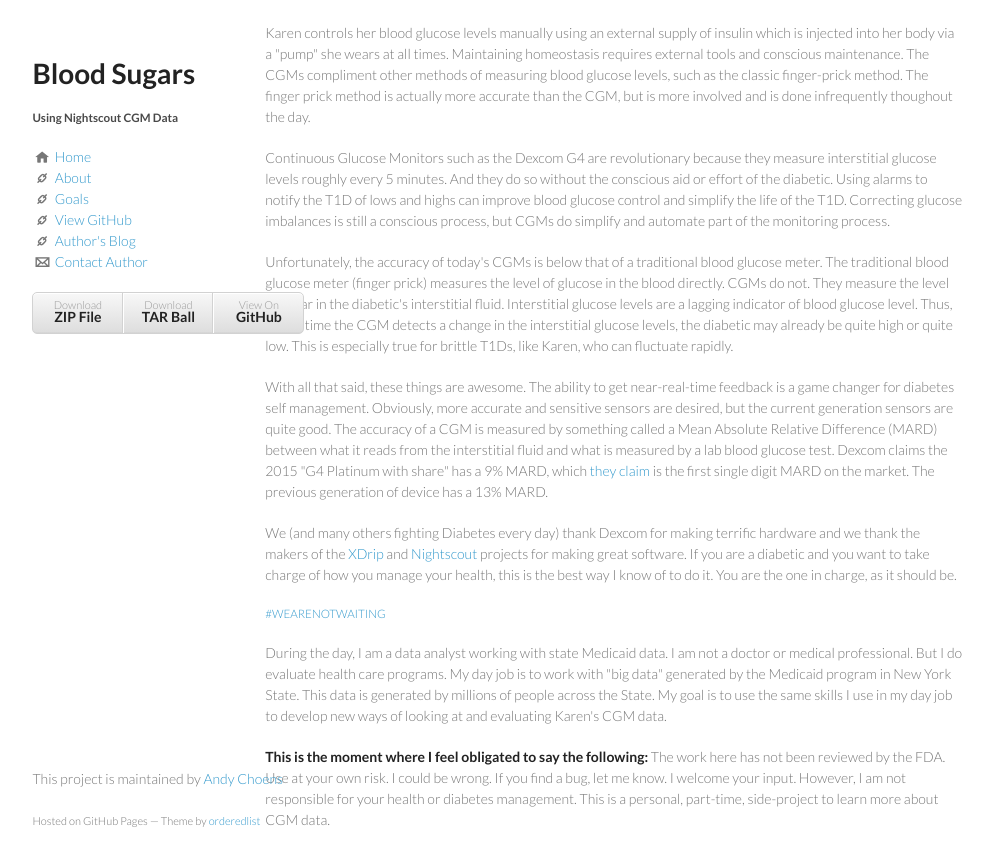
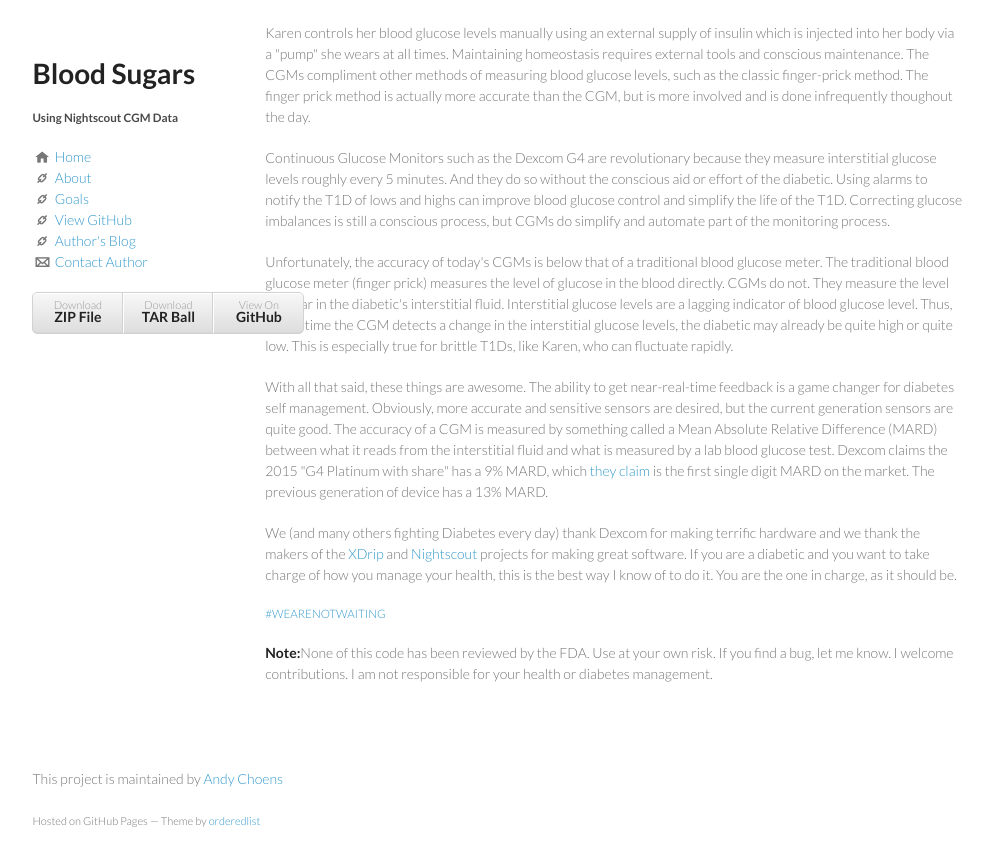
Before and after one commit to Choens/blood-sugars, a Jekyll site: the page built from about.html, in a window 1280 px wide and 900 px high, scrolled down 1107 px. Shown: the top 866 px of the window, without its empty margins (142-1135 px from the left). Built offline with Jekyll 4.4.1, drawn with Linux system fonts in a browser that asks for light colours.

Commit message:
Simplification.

```diff
--- a/about.html
+++ b/about.html
@@ -135,20 +135,7 @@
 </h5>
 
 <p>
-    During the day, I am a data analyst working with state Medicaid
-    data. I am not a doctor or medical professional. But I do evaluate
-    health care programs. My day job is to work with "big data"
-    generated by the Medicaid program in New York State. This data is
-    generated by millions of people across the State. My goal is to
-    use the same skills I use in my day job to develop new ways of
-    looking at and evaluating Karen's CGM data.
+    <strong>Note:</strong>None of this code has been reviewed by the FDA. Use at your own
+    risk. If you find a bug, let me know. I welcome contributions. I
+    am not responsible for your health or diabetes management.
 </p>
-
-<p>
-    <strong>This is the moment where I feel obligated to say the
-    following:</strong> The work here has not been reviewed by the
-    FDA. Use at your own risk. I could be wrong. If you find a bug,
-    let me know. I welcome your input. However, I am not responsible
-    for your health or diabetes management. This is a personal,
-    part-time, side-project to learn more about CGM data.
-</p>
```
